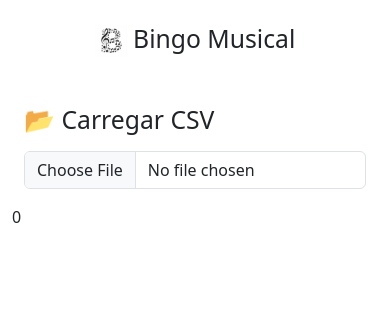
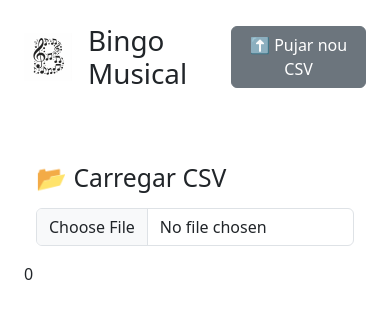
Before and after one commit to pepe84/music_bingo, a React (Vite) app in the folder bingo-player/: page / in a window 390 px wide. Shown: the top 318 px of the page. Built offline with nearby package versions, Linux system fonts and the light colour scheme.

Commit message:
Responsive design and full screen mode

```diff
--- a/bingo-player/src/App.jsx
+++ b/bingo-player/src/App.jsx
@@ -1,6 +1,7 @@
 import { useEffect, useRef, useState } from "react";
 import CsvLoader from "./CsvLoader";
-import logo from './assets/logo-light.png'
+import logoLight from './assets/logo-light.png'
+import logoDark from './assets/logo-dark.png'
 import "bootstrap/dist/css/bootstrap.min.css";
 
 function App() {
@@ -16,11 +17,13 @@ function App() {
   const [autoCut, setAutoCut] = useState(true);
   const [autoCutSeconds, setAutoCutSeconds] = useState(30);
   const [audioOnly, setAudioOnly] = useState(false);
+  const [fullScreenPlayer, setFullScreenPlayer] = useState(false);
 
   /* =======================
      REFS
   ======================= */
   const mediaRef = useRef(null);
+  const containerRef = useRef(null);
   const cutTimeoutRef = useRef(null);
 
   /* =======================
@@ -208,6 +211,42 @@ function App() {
   };
 
   /* =======================
+     FULLSCREEN
+  ======================= */
+  const togglePlayerFullScreen = () => {
+    if (!containerRef.current) return;
+    if (!document.fullscreenElement) {
+      containerRef.current.requestFullscreen();
+      setFullScreenPlayer(true);
+    } else {
+      document.exitFullscreen();
+      setFullScreenPlayer(false);
+    }
+  };
+
+  const handleFullScreenPlayer = () => {
+    if (!containerRef.current) return;
+    if (document.fullscreenElement) {
+      setFullScreenPlayer(true);
+    } else {
+      setFullScreenPlayer(false);
+    }
+  }
+
+  /* Maintain fullscreen on song change */
+  useEffect(() => {
+    const current = containerRef.current;
+    if (current) {
+      current.addEventListener('fullscreenchange', handleFullScreenPlayer);
+    }
+    return () => {
+      if (current) {
+        current.removeEventListener('fullscreenchange', handleFullScreenPlayer);
+      }
+    };
+  }, [currentIndex]);
+
+  /* =======================
      RENDER
   ======================= */
 
@@ -219,9 +258,32 @@ function App() {
   const remainingCount = totalSongs - playedCount;
 
   return (
-    <div className="container py-4">
-      <h2 className="mb-3 text-center"><img src={logo} width="32"/> Bingo Musical</h2>
-
+  <>
+    <header className="p-4 sticky-top bg-white">
+      <div className="d-flex justify-content-between align-items-center">
+        <div className="d-flex align-items-center gap-3">
+          <picture>
+            <source
+              srcSet={logoDark}
+              media="(prefers-color-scheme: dark)"
+            />
+            <img
+              src={logoLight}
+              alt="Bingo Musical"
+              width={48}
+              height={48}
+            />
+          </picture>
+          <h1 className="mb-0">Bingo Musical</h1>
+        </div>
+        <button
+          className="btn btn-secondary"
+          onClick={removeCurrentCsv}>
+          ⬆️ Pujar nou CSV
+        </button>
+      </div>
+    </header>
+    <div className="row mx-4">
       {/* CSV LOADER */}
       {(!songs.length || !csvValid) && (
         <CsvLoader checksumKey={CSV_CHECKSUM_KEY} onLoadCsv={loadCsvText} />
@@ -241,17 +303,14 @@ function App() {
       {/* PLAYER */}
       {songs.length && csvValid && (
       <>
-          <div className="mb-3 text-center">
-            <button className="btn btn-secondary" onClick={removeCurrentCsv}>
-            Pujar nou CSV
-            </button>
-          </div>
-          <div className="mb-3 text-center">
+        <main id="player" ref={containerRef}
+          className={`container pb-4 col-lg-6 ${fullScreenPlayer ? "text-white" : ""}`}>
           {(hasVideo && !audioOnly) ? (
             <video
               ref={mediaRef}
               src={currentSong.video}
               width="100%"
+              className={fullScreenPlayer ? "h-75" : "h-50"}
               controls={true}
             />
           ) : (
@@ -261,7 +320,6 @@ function App() {
               controls={true}
             />
           )}
-          </div>
 
           {/* SONG INFO */}
           <h4 className="my-4 text-center">
@@ -281,6 +339,9 @@ function App() {
             </button>
             <button className="btn btn-secondary" onClick={nextSong}>
               ⏭
+              </button>
+            <button className="btn btn-dark" onClick={togglePlayerFullScreen}>
+              📺
             </button>
           </div>
 
@@ -336,15 +397,17 @@ function App() {
               </label>
             </div>
           </div>
+        </main>
 
         {/* PLAYLIST */}
-          <ul className="list-group">
+        <aside className="col-lg-6 vh-100">
+          <ul className="list-group h-75 overflow-auto">
             {songs.map((song, index) => (
               <li
                 key={index}
-                className={`list-group-item ${
-                  index === currentIndex ? "active" : ""
-                }`}
+                className={`list-group-item d-flex justify-content-between align-items-center
+                  ${index === currentIndex ? "active" : ""}
+                  ${playedSongs.has(index) ? "list-group-item-success opacity-75" : ""}`}
                 style={{ cursor: "pointer" }}
                 onClick={() => {
                   setCurrentIndex(index);
@@ -355,9 +418,11 @@ function App() {
               </li>
             ))}
           </ul>
+        </aside>
       </>
       )}
     </div>
+  </>
   );
 }
 
```
Lines whose indentation alone changed are shown as unchanged.
